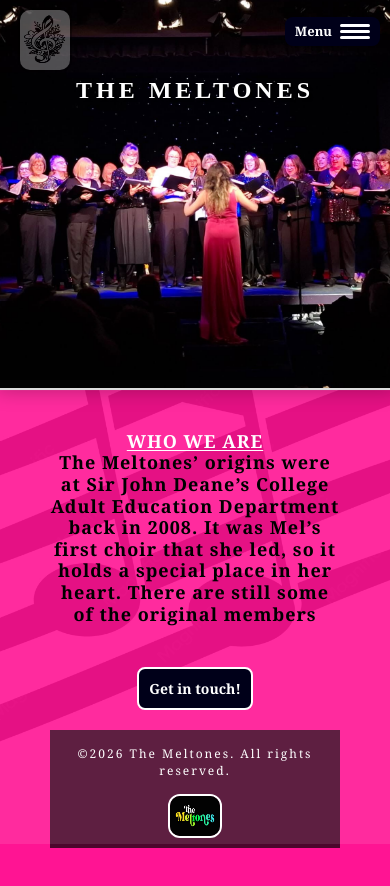
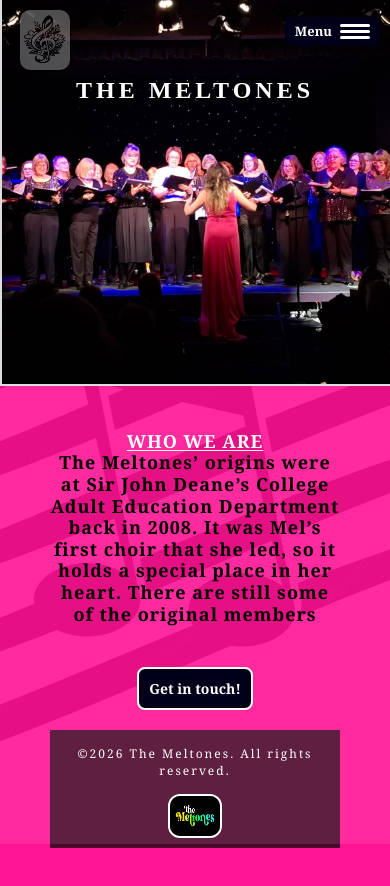
Before and after one commit to Rapa2026/meltoneschoir, a website: page index.html in a window 390 px wide. In both pictures the pointer is over the picture 197 px from the left and 183 px from the top of the page. Drawn offline with Linux system fonts and the light colour scheme.

```diff
--- a/index.html
+++ b/index.html
@@ -365,6 +365,10 @@
                 border-radius: 0;
                 height: 400px
             }
+            .mel-img:hover {
+                transform: none;
+                box-shadow: none;
+            }
             .mel-des {
                 max-height: 25vh;
                 overflow-y: auto;
```
